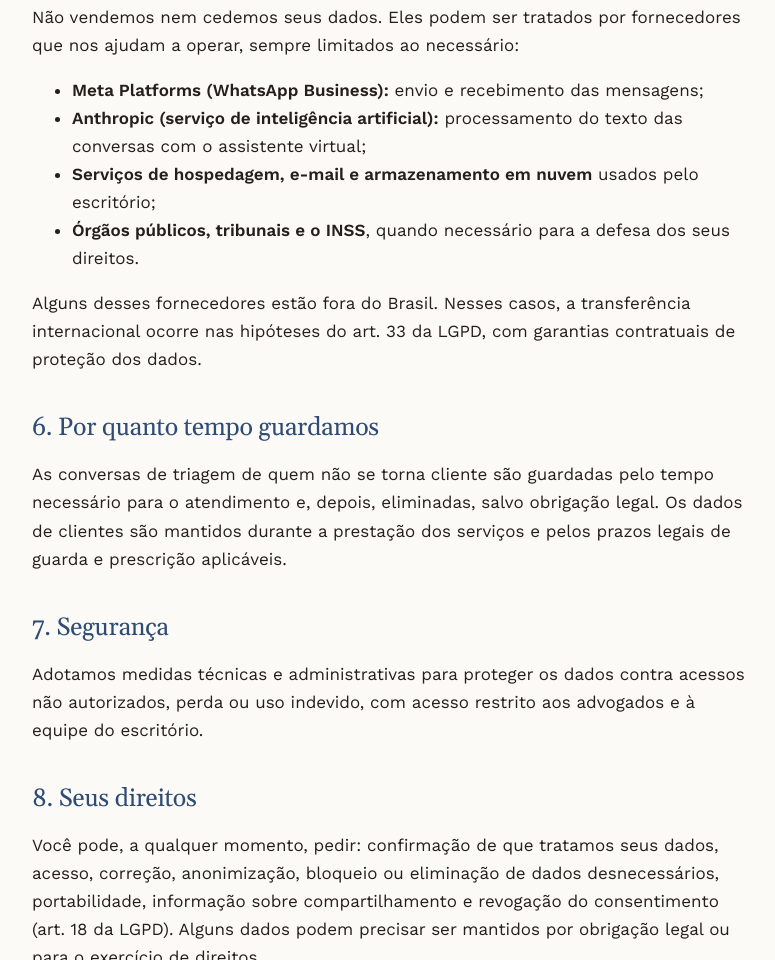
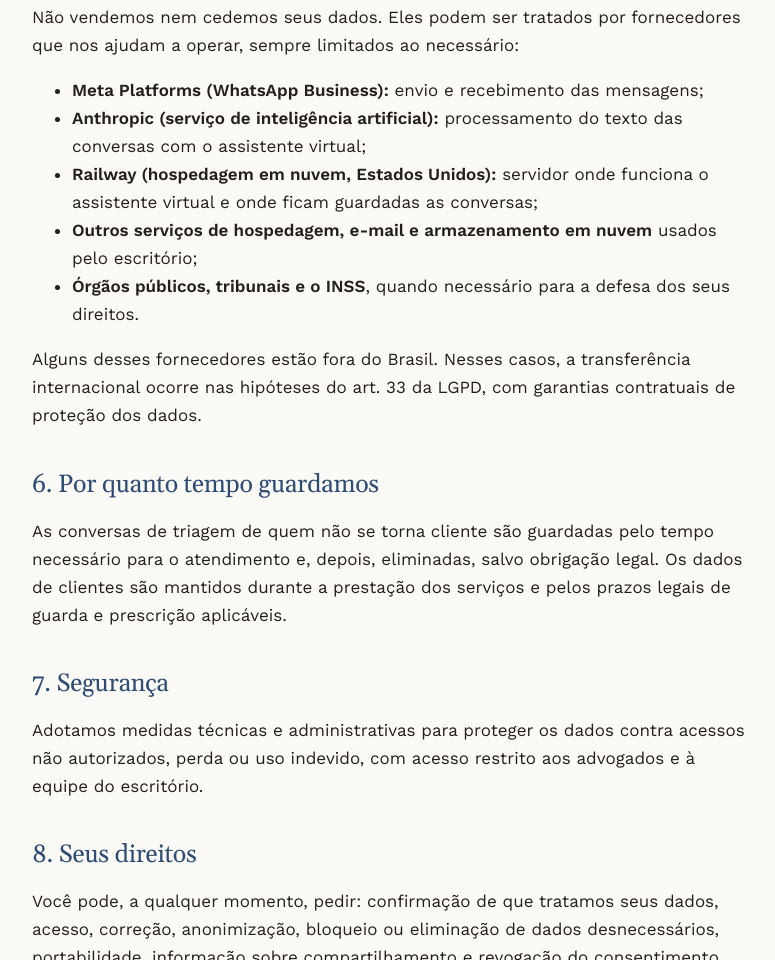
Before and after one commit to mellonevesadvocacia-dotcom/site, a plain HTML site: page privacidade.html in a window 1280 px wide. Shown: the part 1672-2632 px from the top of the page, without its empty margins (248-1023 px from the left). Drawn offline with nearby package versions, Linux system fonts and the light colour scheme.

Commit message:
Politica: cita a Railway como hospedagem (RASCUNHO, nao publicado)

```diff
--- a/privacidade.html
+++ b/privacidade.html
@@ -58,7 +58,8 @@
   <ul>
     <li><strong>Meta Platforms (WhatsApp Business):</strong> envio e recebimento das mensagens;</li>
     <li><strong>Anthropic (serviço de inteligência artificial):</strong> processamento do texto das conversas com o assistente virtual;</li>
-    <li><strong>Serviços de hospedagem, e-mail e armazenamento em nuvem</strong> usados pelo escritório;</li>
+    <li><strong>Railway (hospedagem em nuvem, Estados Unidos):</strong> servidor onde funciona o assistente virtual e onde ficam guardadas as conversas;</li>
+    <li><strong>Outros serviços de hospedagem, e-mail e armazenamento em nuvem</strong> usados pelo escritório;</li>
     <li><strong>Órgãos públicos, tribunais e o INSS</strong>, quando necessário para a defesa dos seus direitos.</li>
   </ul>
   <p>Alguns desses fornecedores estão fora do Brasil. Nesses casos, a transferência internacional ocorre nas hipóteses do art. 33 da LGPD, com garantias contratuais de proteção dos dados.</p>
```
